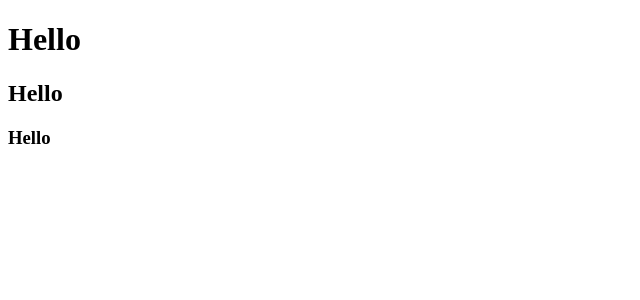
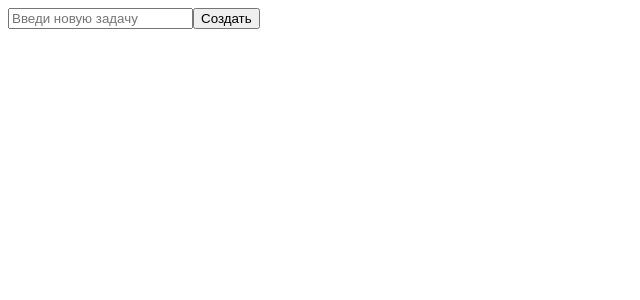
Before and after one commit to ArtemPoboinia/to-do-list, a React (Vite) app: page / in a window 1280 px wide. Shown: the top 300 px of the page, without its empty margins (0-640 px from the left). Built offline with nearby package versions, Linux system fonts and the light colour scheme.

Commit message:
Добавление функции создания задачи

```diff
--- a/src/App.jsx
+++ b/src/App.jsx
@@ -1,11 +1,31 @@
-function App() {
+import { useState } from "react";
+
+export default function App() {
+  const [task, setTask] = useState("");
+  const [tasks, setTasks] = useState([]);
+
+  const createTask = () => {
+    if (task.trim() === "") return;
+    setTasks([...tasks, task]);
+    setTask("");
+  };
+
   return (
-    <>
-      <h1>Hello</h1>
-      <h2>Hello</h2>
-      <h3>Hello</h3>
-    </>
+    <div>
+      <input
+        type="text"
+        value={task}
+        onChange={(e) => setTask(e.target.value)}
+        placeholder="Введи новую задачу"
+      />
+
+      <button onClick={createTask}>Создать</button>
+
+      <ul>
+        {tasks.map((task, index) => (
+          <li key={index}>{task}</li>
+        ))}
+      </ul>
+    </div>
   );
 }
-
-export default App;
```
